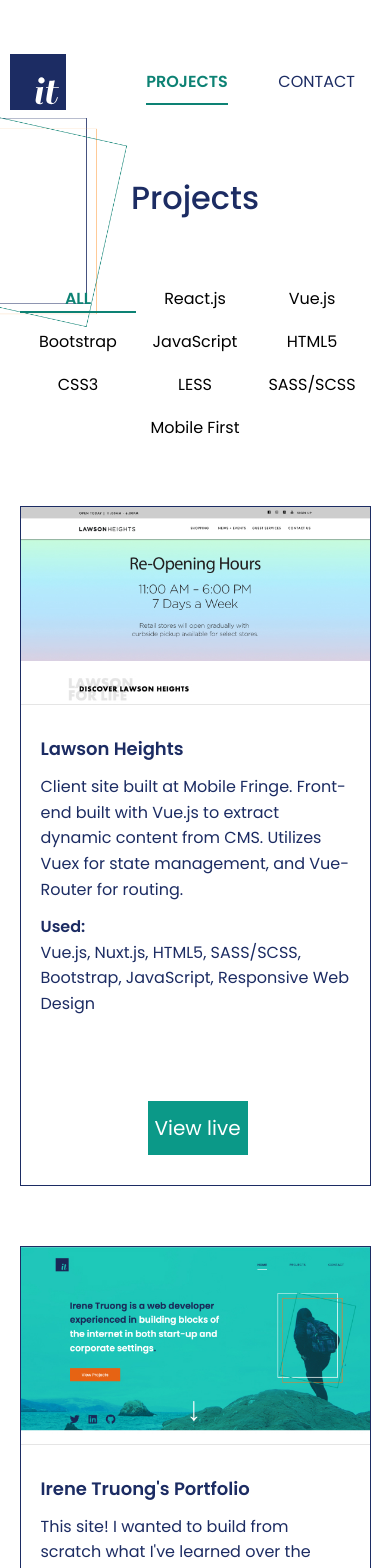
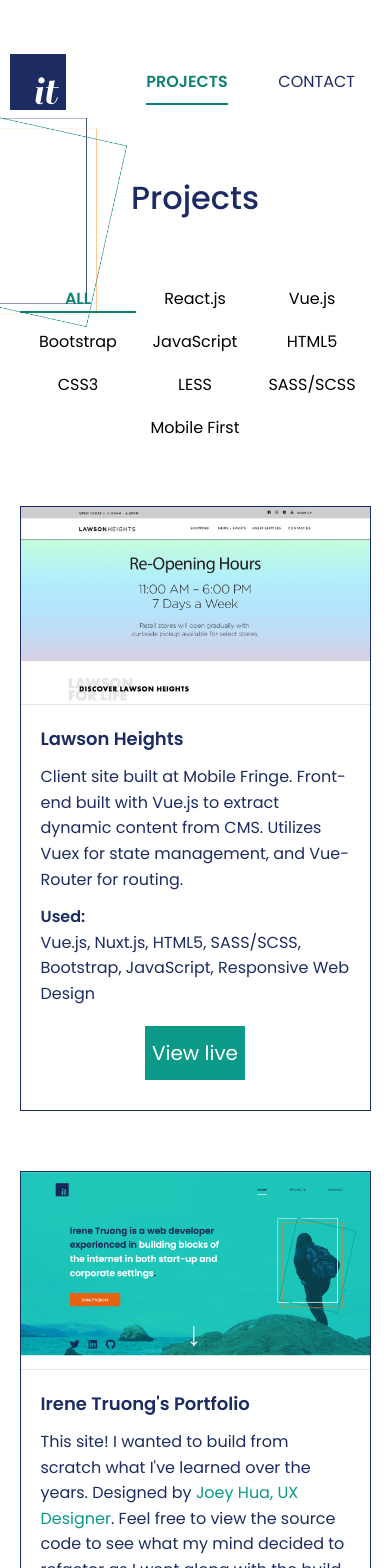
Before and after one commit to rashmi-webdev/vinayak-adimule-client1, a Next.js app: page /projects in a window 390 px wide. Shown: the top 1568 px of the page. Built offline with nearby package versions, Linux system fonts and the light colour scheme.

Commit message:
[it] added fragment to 404 page. Conditional CTA modded to 4 conditions. Modified responsive styling for tablet project cards.

```diff
--- a/components/see-more/see-more-projects.component.jsx
+++ b/components/see-more/see-more-projects.component.jsx
@@ -69,9 +69,9 @@
             <p>Back to top</p>
           </a>
         </aside>
-      ) : (
+      ) : router.pathname == "/contact" ? (
         <aside>
-          <h3>Thanks for visiting! Want a second glance?</h3>
+          <h3>Thanks for visiting! Want to check it out again? 😉</h3>
           <Link href="/">
             <a className="btn-primary">Go to Home Page</a>
           </Link>
@@ -85,7 +85,7 @@
             <p>Back to top</p>
           </a>
         </aside>
-      )}
+      ) : null}
     </>
   );
 }
--- a/pages/404.js
+++ b/pages/404.js
@@ -4,7 +4,7 @@
 
 export default function Custom404() {
   return (
-    // <Layout>
+    <>
       <Head>
         <title>Irene Truong | Web Developer</title>
       </Head>
@@ -14,6 +14,6 @@
           <a className="btn-primary">Go to Home Page</a>
         </Link>
       </section>
-    // </Layout>
+    </>
   );
 }
--- a/styles/partials/_contact.scss
+++ b/styles/partials/_contact.scss
@@ -61,8 +61,12 @@
 }
 
 @media (max-width: 768px) {
+  .white-contact-card {
+    padding: 18px 55px 55px;
+  }
   .contact-hero {
-    opacity: 0.55;
+    opacity: 0.35;
+    height: 150px;
   }
 }
 
--- a/styles/partials/_home.scss
+++ b/styles/partials/_home.scss
@@ -114,6 +114,9 @@
     .featured-layout {
       flex-direction: column;
     }
+    .project-description {
+      margin-right: 0;
+    }
     a {
       margin-top: 12px;
     }
--- a/styles/partials/_projects-page.scss
+++ b/styles/partials/_projects-page.scss
@@ -90,6 +90,20 @@
     .card {
       flex: 0 0 100%;
     }
+    .button-positioning {
+      position: initial;
+      width: 100%;
+    }
+    .copy {
+      min-height: initial;
+    }
+    .button-container {
+      justify-content: space-evenly;
+      padding-bottom: 30px;
+    }
+    .tech-used {
+      margin-bottom: 0;
+    }
   }
   .skills-list {
     flex-wrap: wrap;
@@ -110,11 +124,9 @@
 
   .project-card-list {
     .copy {
-      padding: 30px 20px;
-      min-height: 480px;
+      padding: 20px;
     }
     .button-positioning {
-      left: 20px;
       .btn-secondary {
         padding: 8px 4px;
         // margin: 0 5px;
--- a/styles/partials/_universal.scss
+++ b/styles/partials/_universal.scss
@@ -248,3 +248,11 @@
     }
   }
 }
+
+@media (max-width: 360px) {
+  .error-section {
+    h1 {
+      margin-top: 60px;
+    }
+  }
+}
```
